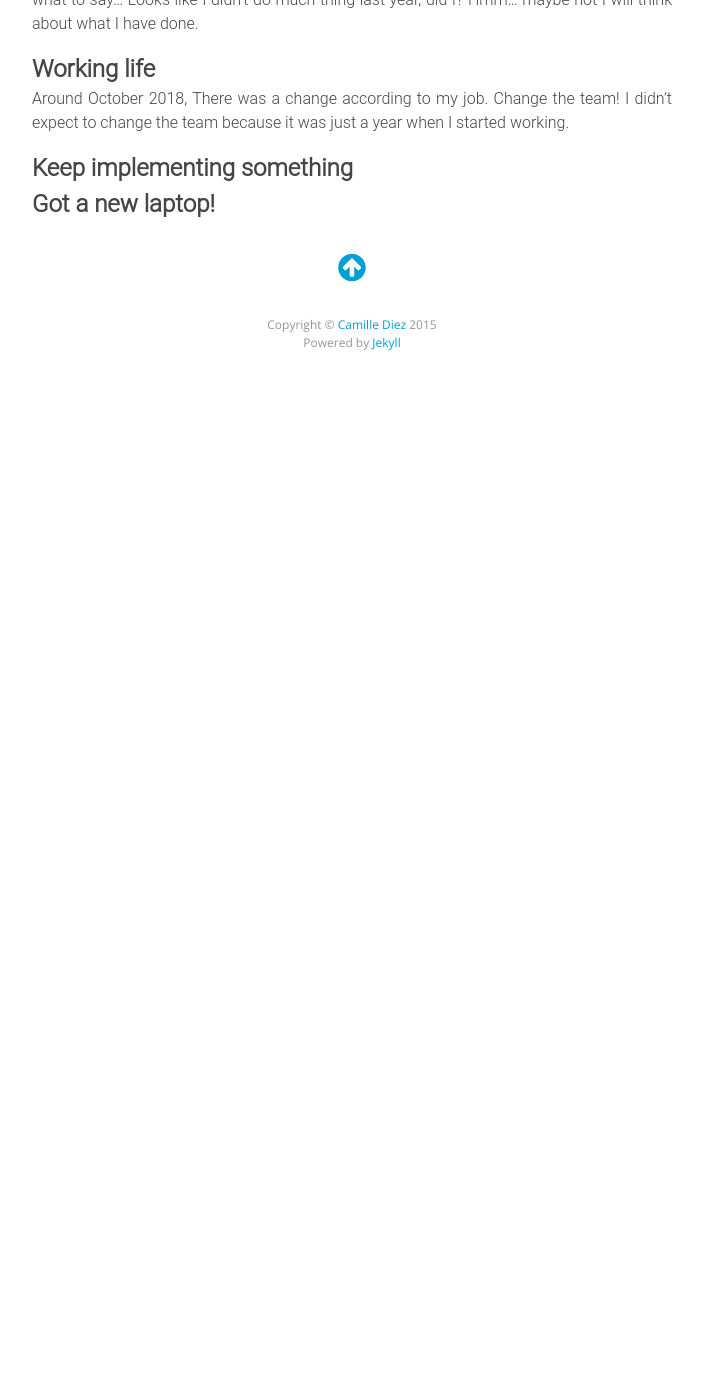
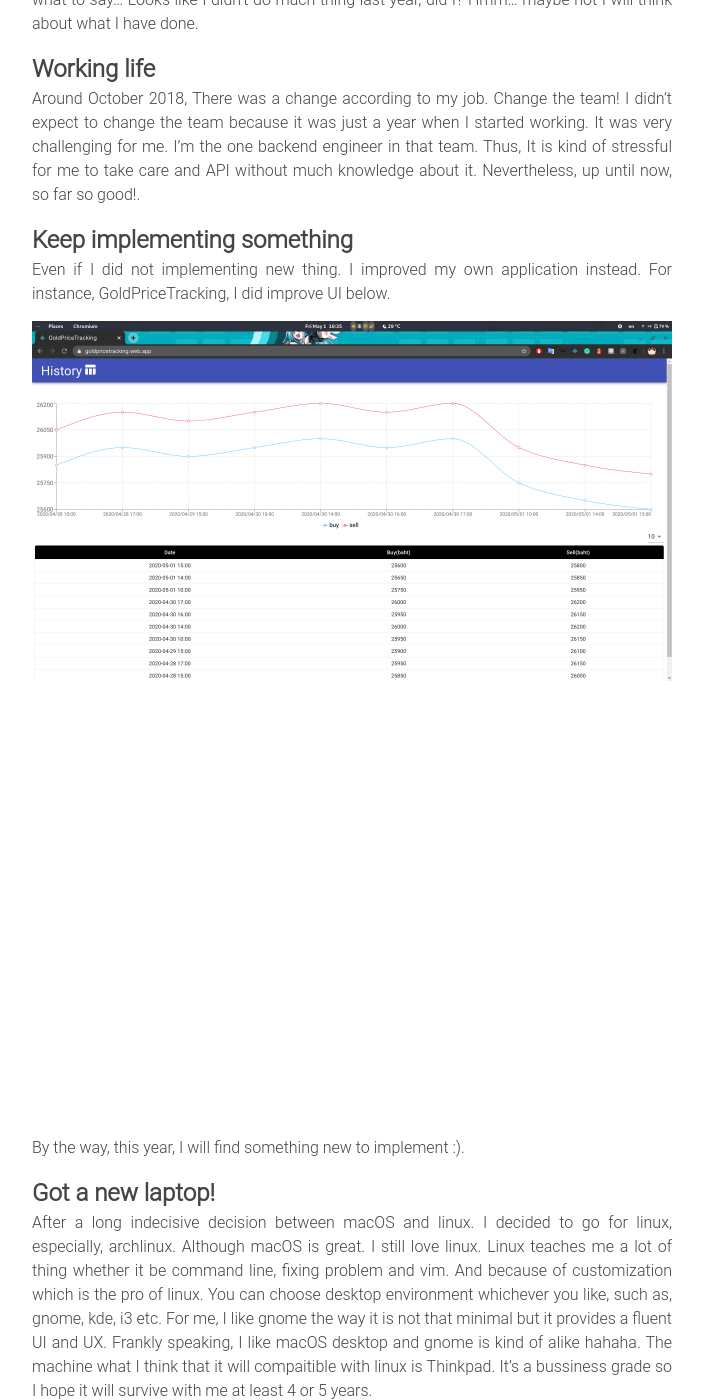
Before and after one commit to oat9002/oat9002.github.io, a Jekyll site: the page built from _posts/2020-01-06-what-I-have-done-in-2019.md, in a window 1280 px wide and 1400 px high, scrolled down 241 px. Shown: the whole window, without its empty margins (288-992 px from the left). Built offline with Jekyll 4.4.1, drawn with Linux system fonts in a browser that asks for light colours; nearby versions of some CDN libraries; before the commit the page ends 900 px from its top, so only the background shows below that; grey boxes are pictures that could not be loaded.

Commit message:
Add post

```diff
--- a/_posts/2020-01-06-what-I-have-done-in-2019.md
+++ b/_posts/2020-01-06-what-I-have-done-in-2019.md
@@ -10,7 +10,22 @@ what to say... Looks like I didn't do much thing last year, did I? Hmm... maybe
 ## Working life
 
 Around October 2018, There was a change according to my job. Change the team! I didn't expect to change the team because it was just a year when I started working.
+It was very challenging for me. I'm the one backend engineer in that team. Thus, It is kind of stressful for me to take care and API without much knowledge about it. Nevertheless, up until now, so far so good!.
 
 ## Keep implementing something
 
+Even if I did not implementing new thing. I improved my own application instead. For instance, GoldPriceTracking, I did improve UI below.
+
+<p style="position:relative;text-align:center;height:800px">
+  <img src="/assets/img/gold-price-tracking.png" />
+</p>
+
+By the way, this year, I will find something new to implement :).
+
 ## Got a new laptop!
+
+After a long indecisive decision between macOS and linux. I decided to go for linux, especially, archlinux. Although macOS is great. I still love linux. Linux teaches me a lot of thing whether it be command line, fixing problem and vim. And because of customization which is the pro of linux. You can choose desktop environment whichever you like, such as, gnome, kde, i3 etc. For me, I like gnome the way it is not that minimal but it provides a fluent UI and UX. Frankly speaking, I like macOS desktop and gnome is kind of alike hahaha. The machine what I think that it will compaitible with linux is Thinkpad. It's a bussiness grade so I hope it will survive with me at least 4 or 5 years.
+
+![thinkpad](https://www.google.com/url?sa=i&url=https%3A%2F%2Fwww.pngwing.com%2Fen%2Ffree-png-zqxql&psig=AOvVaw283zCHw7XlxAn-1TsjvKGr&ust=1588414063352000&source=images&cd=vfe&ved=0CAIQjRxqFwoTCLDbtdO1kukCFQAAAAAdAAAAABAD)
+
+See ya!
```
Also changed, not shown: assets/img/gold-price-tracking.png (added).
